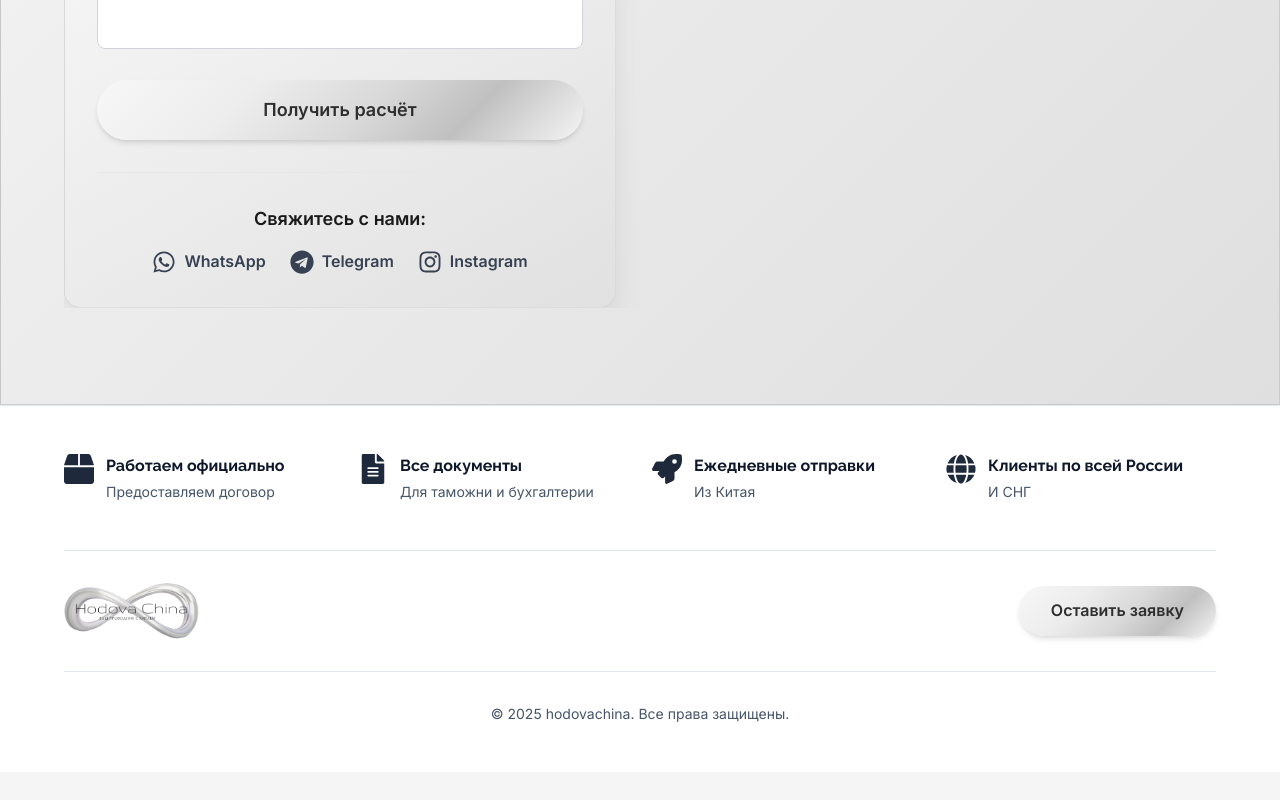
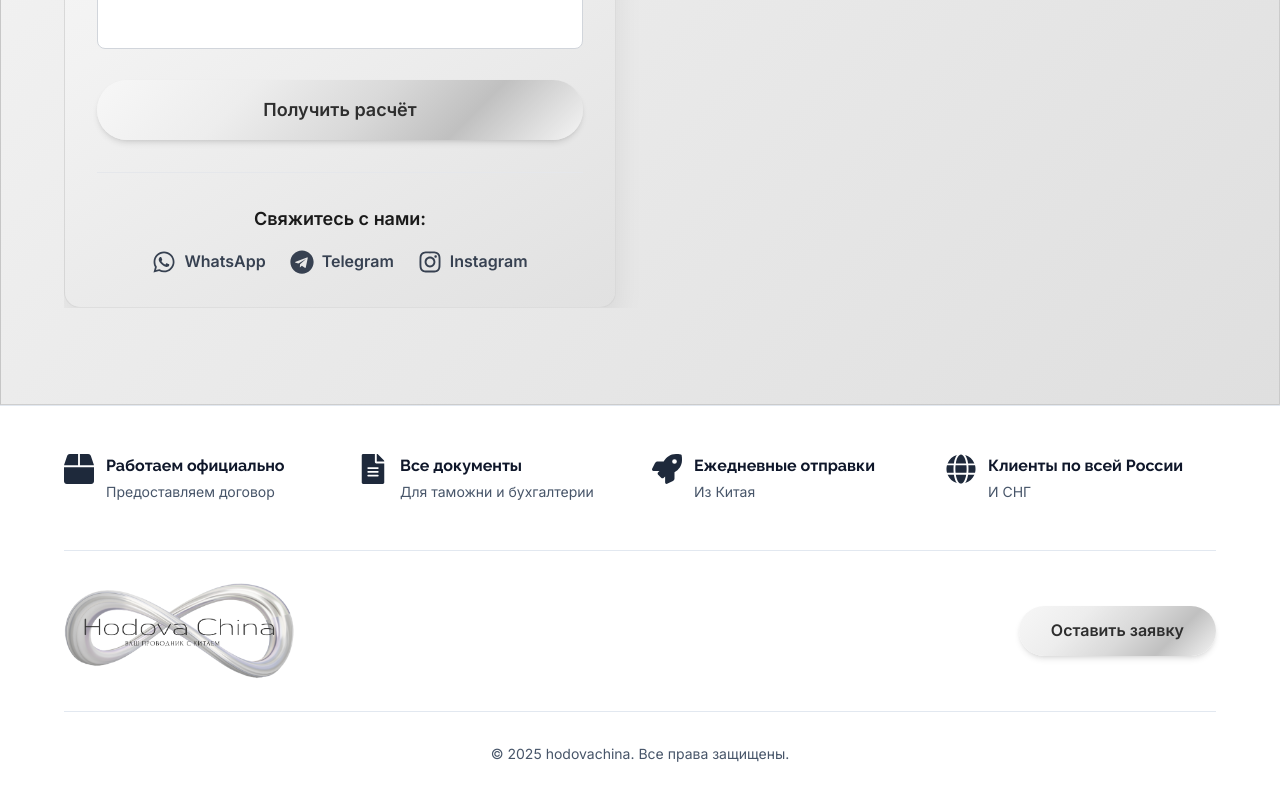
Before and after one commit to Grangy/hodovachina, a Next.js app: page / in a window 1280 px wide. Shown: the part 5505-6305 px from the top of the page. Before the commit the page ends 6277 px from the top, so only its background shows below. Built offline with nearby package versions, Linux system fonts and the light colour scheme.

Commit message:
enlarge footer logo

```diff
--- a/app/components/Footer.tsx
+++ b/app/components/Footer.tsx
@@ -63,12 +63,12 @@ export default function Footer({ cityData }: FooterProps = {}) {
         </div>
 
         <div className="flex flex-col md:flex-row justify-between items-center gap-6 pt-8 border-t border-slate-200">
-          <div className="h-14 flex items-center">
+          <div className="h-24 flex items-center">
             <Image
               src={logoSrc}
               alt="hodovachina"
-              width={160}
-              height={64}
+              width={320}
+              height={128}
               className="h-full w-auto object-contain"
             />
           </div>
```
